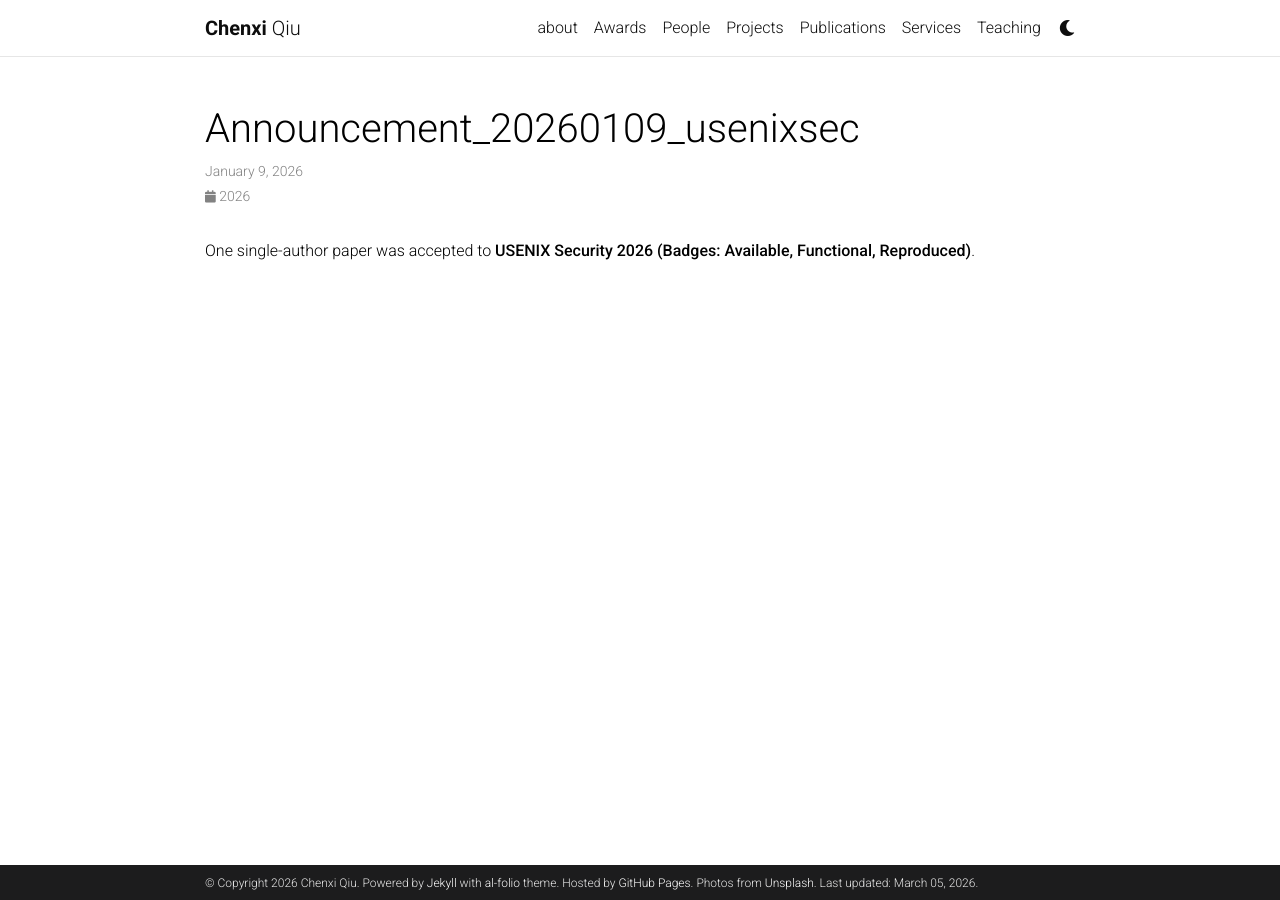
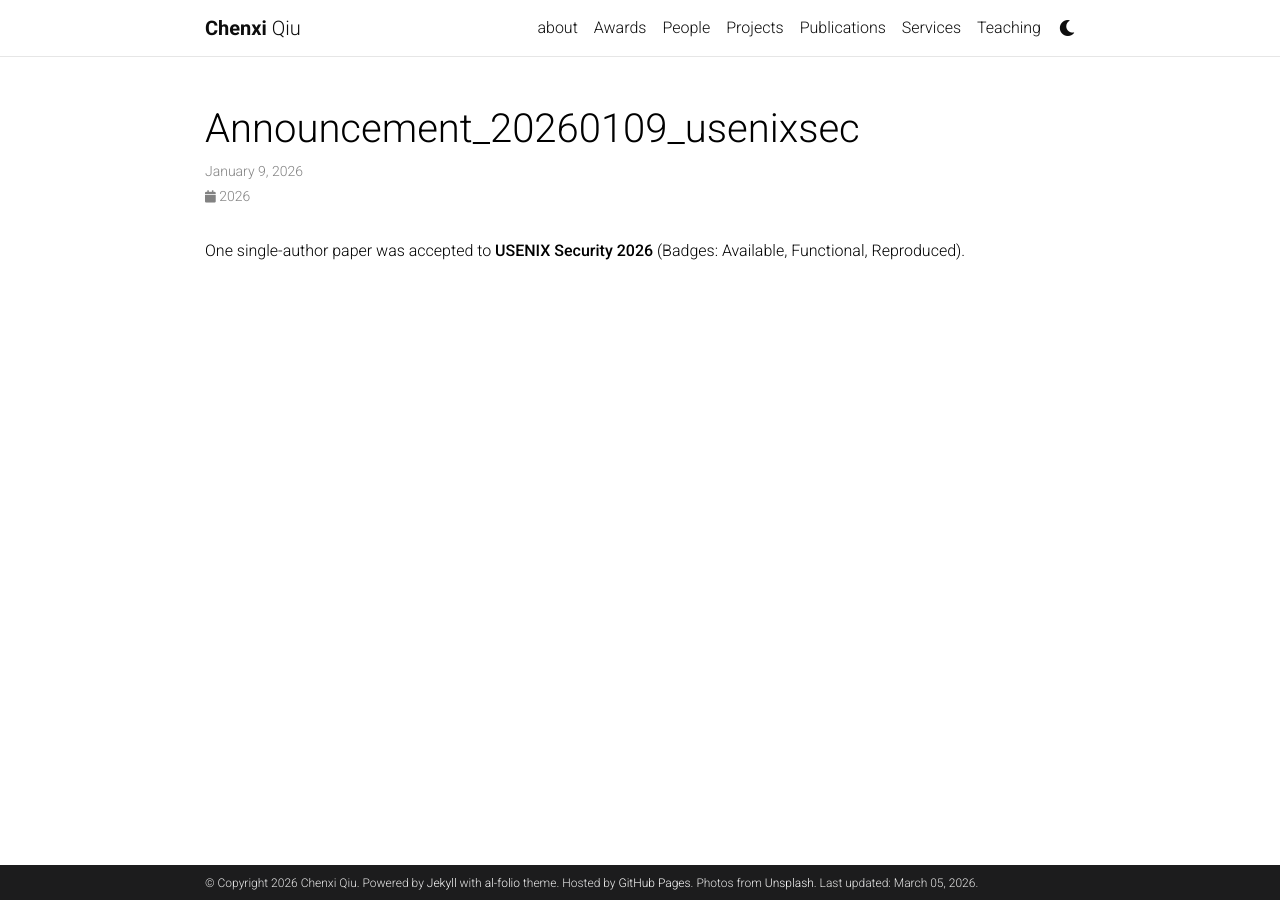
Before and after one commit to chenxiunt/chenxiunt.github.io, a Jekyll site: the page built from _news/announcement_20260109_USENIXSec.md, in a window 1280 px wide. Built offline with Jekyll 4.4.1, drawn with Linux system fonts in a browser that asks for light colours; comment, search, counter and statistics services are not loaded; a style sheet for code colours, icons or effects is not loaded.

```diff
--- a/_news/announcement_20260109_USENIXSec.md
+++ b/_news/announcement_20260109_USENIXSec.md
@@ -4,4 +4,4 @@ date: 2026-01-09 17:59:00-0400
 inline: true
 ---
 
-One single-author paper was accepted to **USENIX Security 2026 (Badges: Available, Functional, Reproduced)**.
+One single-author paper was accepted to **USENIX Security 2026** (Badges: Available, Functional, Reproduced).
```
